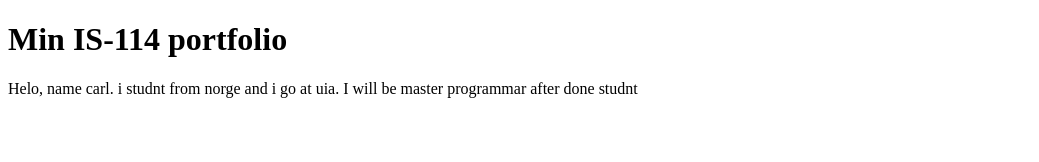
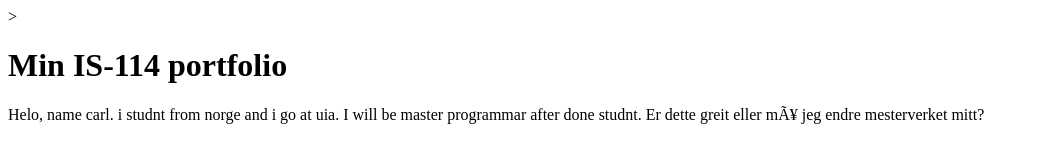
Before and after one commit to CarlAndreasArnegard/TGL, a plain HTML site: page docs/index.html in a window 1280 px wide. Shown: the whole page, without its empty margins (0-1039 px from the left). Drawn offline with Linux system fonts and the light colour scheme.

Commit message:
Jeg fiksa feilene tidligere så jeg måtte lage fler

```diff
--- a/docs/index.html
+++ b/docs/index.html
@@ -4,9 +4,9 @@
     <meta charset=""uft-8>
     <meta name="viewport" content="width=device-width, initial-scale=1">
 <title>Carl Andreas Arnegard</title>
-</head>
+</head>>
 <body>
 <h1>Min IS-114 portfolio</h1>
-<p>Helo, name carl. i studnt from norge and i go at uia. I will be master programmar after done studnt
+<p>Helo, name carl. i studnt from norge and i go at uia. I will be master programmar after done studnt. Er dette greit eller må jeg endre mesterverket mitt?
 </head>
 </html>
```
